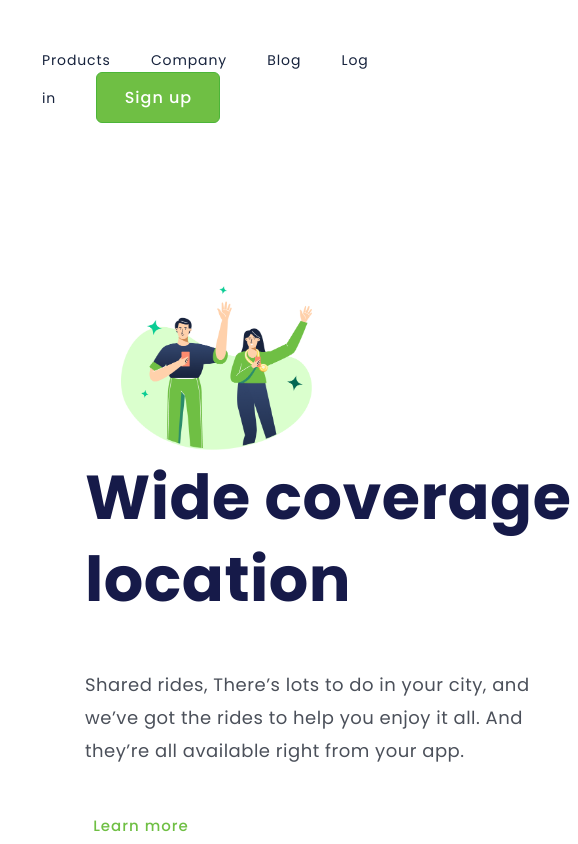
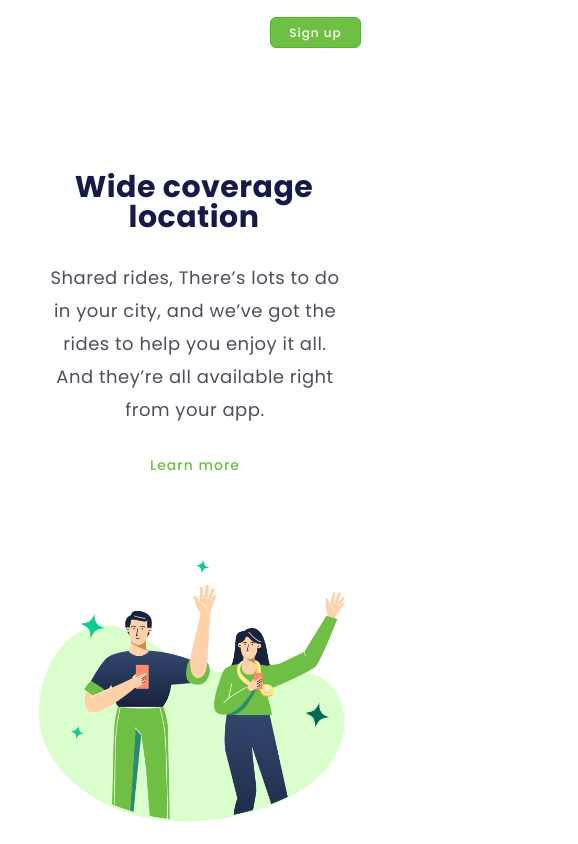
Before and after one commit to robsonbarbosa23/Wide_Coverage_Location, a plain HTML site: page index.html in a window 390 px wide. Shown: the whole page, 578 px wide, since content can reach past the window. Drawn offline with Linux system fonts and the light colour scheme.

Commit message:
alteracao responsivo

```diff
--- a/index.html
+++ b/index.html
@@ -11,6 +11,7 @@
     <title>wide coverage location</title>
 </head>
 <body>
+    <div class="div-main">
     <header>
         <a class="link" href="#">Products</a>
         <a class="link" href="#">Company</a>
@@ -27,5 +28,6 @@
             <button class="button-learnmore">Learn more</button>
         </div>
     </main>
+    </div>
 </body>
 </html>
--- a/style.css
+++ b/style.css
@@ -4,6 +4,7 @@
     box-sizing: border-box;
     font-family: 'Poppins', sans-serif;
 }
+
 
 header {
     margin: 47px 0 0 42px;
@@ -76,6 +77,67 @@ p {
     cursor: pointer;
 }
 
-@media screen and (width: 600px) {
+@media screen and (max-width: 600px) {
+    .div-main {
+        width: 100%;
+        height: 50%;
+    }
 
+    header {
+        margin: 17px 15px 0 270px;
+    }
+
+    .link {
+        display: none;
+    }
+
+    .button-signup {
+        width: 91px;
+        height: 31px;
+        font-size: 12px;
+        line-height: 18px;
+        letter-spacing: 1px;
+    }
+
+    .main {
+        display: block;
+    }
+
+    img {
+        position: absolute;
+        bottom: 0;
+        margin: 59px 39px 22px 39px;
+        width: 80%;
+    }
+
+    .right {
+        margin: 0;
+    }
+
+    h1 {
+        width: 278px;
+        font-size: 30px;
+        line-height: 30px;
+        text-align: center;
+        letter-spacing: 0.5px;
+        margin: 124px 55px 29px 55px;
+    }
+
+    p {
+        width: 304px;
+        font-size: 18px;
+        line-height: 33px;
+        text-align: center;
+        letter-spacing: 0.5px;
+        margin: 0 43px;
+    }
+
+    .button-learnmore {
+        width: 112px;
+        height: 27px;
+        font-size: 14px;
+        line-height: 27px;
+        letter-spacing: 1px;
+        margin: 26px 139px 0 139px;
+    }
 }
```
